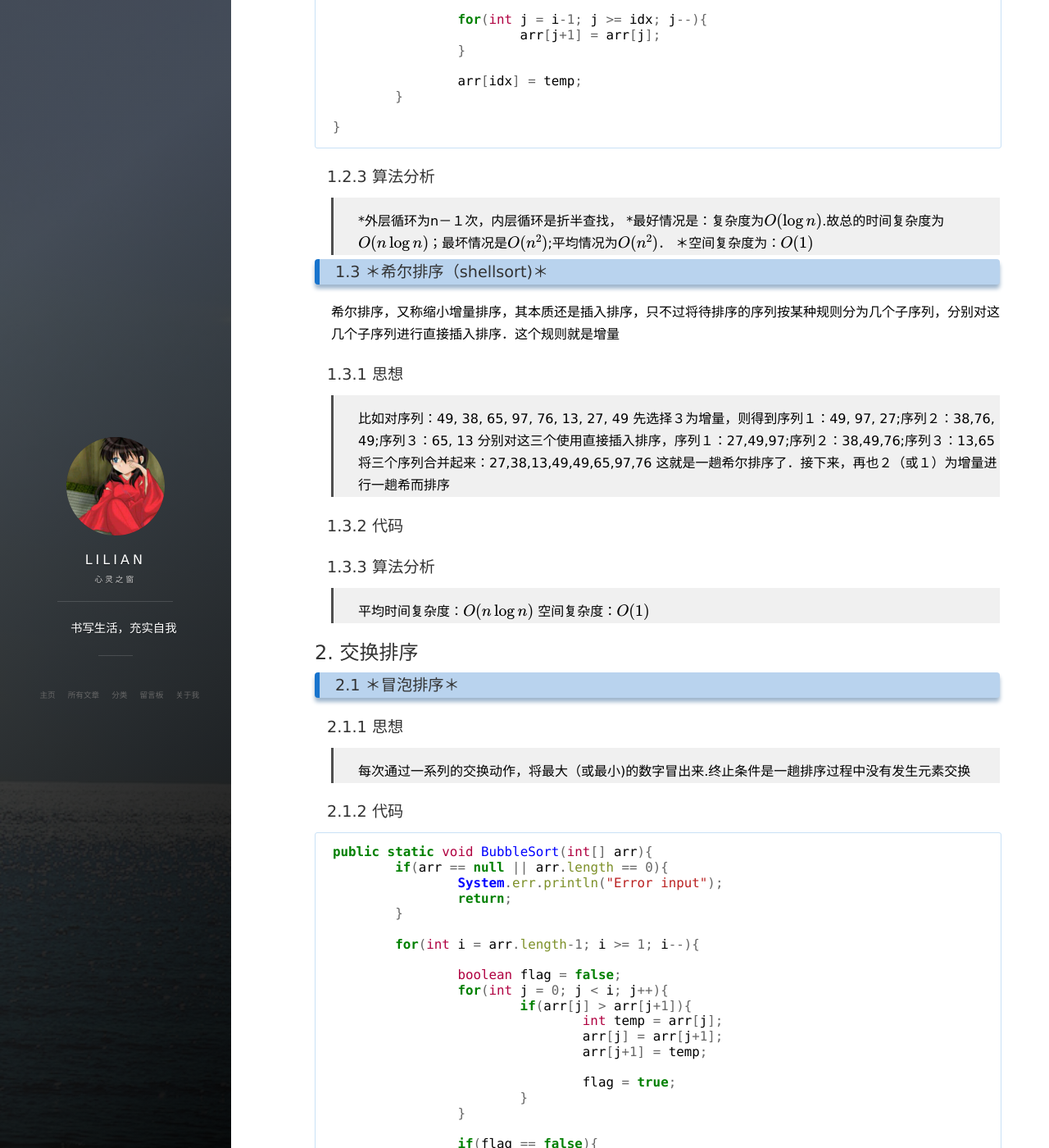
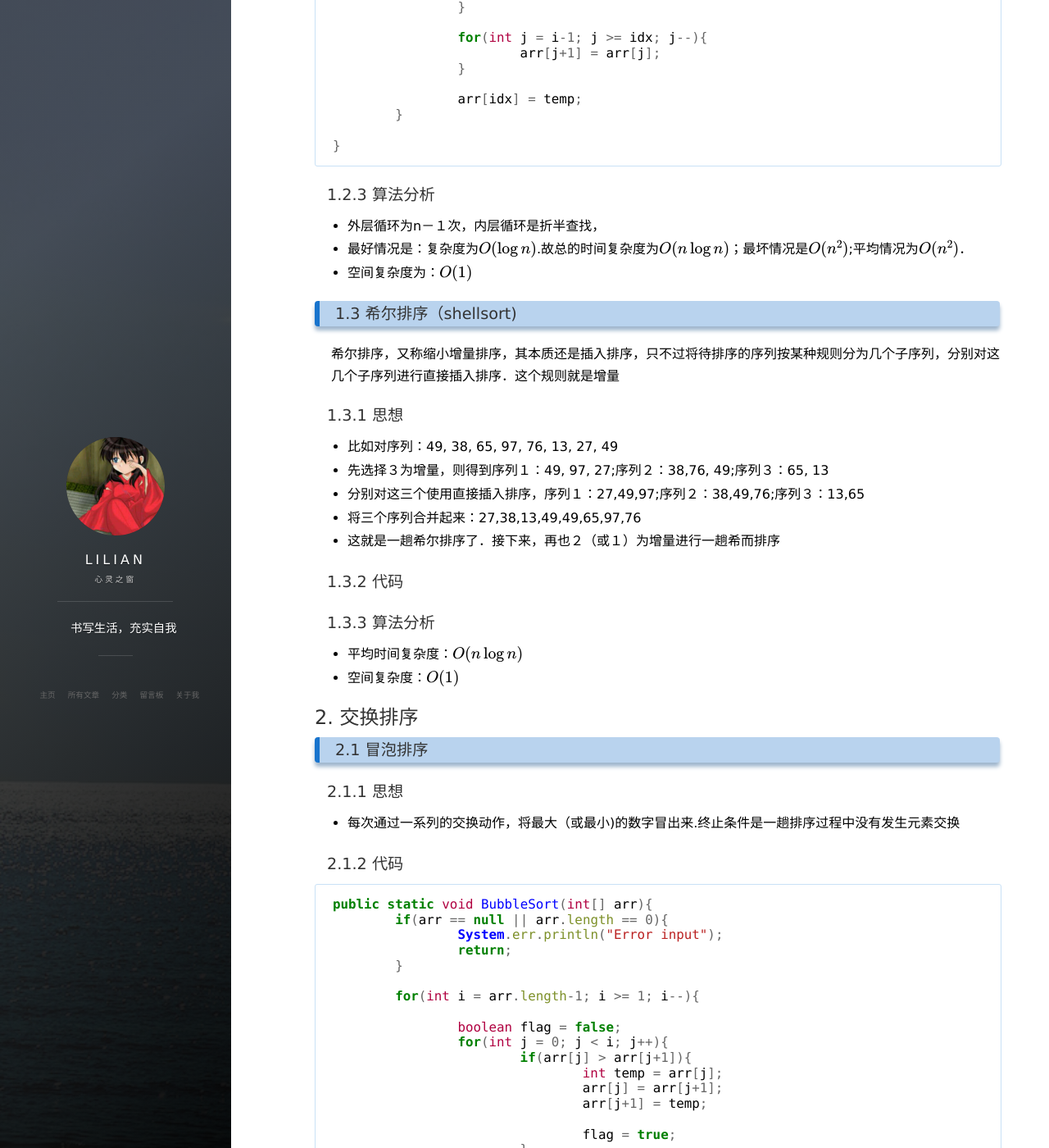
Before and after one commit to dearLilian/dearLilian.github.io, a Jekyll site: the page built from _posts/2016-07-15-SortAlgorithm.md, in a window 1280 px wide and 1400 px high, scrolled down 1794 px. Shown: the whole window at 82% size. Built offline with Jekyll 4.4.1, drawn with Linux system fonts in a browser that asks for light colours; nearby versions of some CDN libraries; formulas are drawn with MathJax 3; comment, search, counter and statistics services are not loaded; some of the changed text lies outside the part shown.

````diff
--- a/_posts/2016-07-15-SortAlgorithm.md
+++ b/_posts/2016-07-15-SortAlgorithm.md
@@ -12,7 +12,8 @@ tag: 数据结构
 ### 1.1 ＊直接插入排序＊
 
 #### 1.1.1 思想
->每次取剩下的一个元素插入到已经有序的序列中．
+
+- 每次取剩下的一个元素插入到已经有序的序列中．
 
 #### 1.1.2 代码
 
@@ -42,17 +43,17 @@ public static void InsertSort(int[] arr){
 
 
 #### 1.1.3 算法分析
->＊最好情况下：每次循环，内层都不需要比较，只有外层循环的常量级操作，时间复杂度为$O(n)$
->＊最坏情况下：内层循环每次都要比较i次，故总的执行次数是：1+2+3+...+n=n*(n-1)/2，故时间复杂度为$O(n^2)$
->＊最后平均时间复杂度为：$O(n^2)$
->＊空间复杂度：$O(1)$
+- 最好情况下：每次循环，内层都不需要比较，只有外层循环的常量级操作，时间复杂度为$O(n)$
+- 最坏情况下：内层循环每次都要比较i次，故总的执行次数是：1+2+3+...+n=n*(n-1)/2，故时间复杂度为$O(n^2)$
+- 最后平均时间复杂度为：$O(n^2)$
+- 空间复杂度：$O(1)$
 
 
 ### 1.2 ＊折半插入排序＊
 
 #### 1.2.1 思想
 
->基本思想与直接插入是一样的，区别在于寻找插入位置的方法不同，折半插入排序是采用折半查找来寻找插入位置的．
+- 基本思想与直接插入是一样的，区别在于寻找插入位置的方法不同，折半插入排序是采用折半查找来寻找插入位置的．
 
 #### 1.2.2 代码
 
@@ -97,38 +98,40 @@ public static void halfInsertSort(int[] arr){
 ```
 
 #### 1.2.3 算法分析
->*外层循环为n－１次，内层循环是折半查找，
->*最好情况是：复杂度为$O(\log n)$.故总的时间复杂度为$O(n\log n)$；最坏情况是$O(n^2)$;平均情况为$O(n^2)$．
->＊空间复杂度为：$O(1)$
+
+- 外层循环为n－１次，内层循环是折半查找，
+- 最好情况是：复杂度为$O(\log n)$.故总的时间复杂度为$O(n\log n)$；最坏情况是$O(n^2)$;平均情况为$O(n^2)$．
+- 空间复杂度为：$O(1)$
 
 
-### 1.3 ＊希尔排序（shellsort)＊
+### 1.3 希尔排序（shellsort)
+
 希尔排序，又称缩小增量排序，其本质还是插入排序，只不过将待排序的序列按某种规则分为几个子序列，分别对这几个子序列进行直接插入排序．这个规则就是增量
 
 #### 1.3.1 思想
 
->比如对序列：49, 38, 65, 97, 76, 13, 27, 49
->先选择３为增量，则得到序列１：49, 97, 27;序列２：38,76, 49;序列３：65, 13
->分别对这三个使用直接插入排序，序列１：27,49,97;序列２：38,49,76;序列３：13,65
->将三个序列合并起来：27,38,13,49,49,65,97,76
->这就是一趟希尔排序了．接下来，再也２（或１）为增量进行一趟希而排序
+- 比如对序列：49, 38, 65, 97, 76, 13, 27, 49
+- 先选择３为增量，则得到序列１：49, 97, 27;序列２：38,76, 49;序列３：65, 13
+- 分别对这三个使用直接插入排序，序列１：27,49,97;序列２：38,49,76;序列３：13,65
+- 将三个序列合并起来：27,38,13,49,49,65,97,76
+- 这就是一趟希尔排序了．接下来，再也２（或１）为增量进行一趟希而排序
 
 #### 1.3.2 代码
 
 
 #### 1.3.3 算法分析
 
->平均时间复杂度：$O(n\log n)$
->空间复杂度：$O(1)$
+- 平均时间复杂度：$O(n\log n)$
+- 空间复杂度：$O(1)$
 
 
 ## 2. 交换排序
 
-### 2.1 ＊冒泡排序＊
+### 2.1 冒泡排序
 
 #### 2.1.1 思想
 
->每次通过一系列的交换动作，将最大（或最小)的数字冒出来.终止条件是一趟排序过程中没有发生元素交换
+- 每次通过一系列的交换动作，将最大（或最小)的数字冒出来.终止条件是一趟排序过程中没有发生元素交换
 
 
 #### 2.1.2 代码
@@ -162,14 +165,14 @@ public static void BubbleSort(int[] arr){
 
 #### 2.1.3 算法分析
 
->时间复杂度：最好$O(n)$最坏$O(n^2)$平均$O(n^2)$
->空间复杂度：$O(1)$
+- 时间复杂度：最好$O(n)$最坏$O(n^2)$平均$O(n^2)$
+- 空间复杂度：$O(1)$
 
-### 2.2 ＊快速排序＊
+### 2.2 快速排序
 
 #### 2.2.1 思想
 
-＞快速排序也是＂交换＂类的排序，它的基本思想是找出一个枢纽，使得在它左边的比它小，右边的比它大．
+- 快速排序也是＂交换＂类的排序，它的基本思想是找出一个枢纽，使得在它左边的比它小，右边的比它大．
 
 #### 2.2.2 代码
 
@@ -268,9 +271,10 @@ public void QuickSort(char[] arr, int start, int end){
 ```
 
 #### 2.2.3 算法分析
->时间复杂度：最好$O(n\log_2 n)$，平均$O(n\log_2 n)$，最坏：$O(n^2)$
->空间复杂度$O(\log_2 n)$
->快速排序是所有排序算法中最好的．
+
+- 时间复杂度：最好$O(n\log_2 n)$，平均$O(n\log_2 n)$，最坏：$O(n^2)$
+- 空间复杂度$O(\log_2 n)$
+- 快速排序是所有排序算法中最好的．
 
 
 ## 3. 选择排序
@@ -278,7 +282,8 @@ public void QuickSort(char[] arr, int start, int end){
 ### 3.1 简单选择排序
 
 #### 3.1.1 思路：
->简单选择排序采用最简单的选择方式，从头至尾顺序扫描序列，找出最小的一个记录，和第一个记录交换，接着从剩下的记录中继续这种选择和交换，最终使序列有序．
+
+- 简单选择排序采用最简单的选择方式，从头至尾顺序扫描序列，找出最小的一个记录，和第一个记录交换，接着从剩下的记录中继续这种选择和交换，最终使序列有序．
 
 #### 3.1.2 代码：
 
@@ -311,8 +316,9 @@ public static void SimpleSelectSort(int[] arr){
 ```
 
 #### 3.1.3 算法分析：
->时间复杂度：$O(n^2)$
->空间复杂度：$O(1)$
+
+- 时间复杂度：$O(n^2)$
+- 空间复杂度：$O(1)$
 
 ### 3.2 堆排序
 
@@ -385,8 +391,9 @@ public static void heapSort(int[] arr){
 ```
 
 #### 3.2.3 算法分析：
-> 时间复杂度：$O(n\log _2 n)$
-> 空间复杂度：$O(1)$
+
+- 时间复杂度：$O(n\log _2 n)$
+- 空间复杂度：$O(1)$
 
 
 ## 4. 归并排序
@@ -395,39 +402,42 @@ public static void heapSort(int[] arr){
 
 #### 4.1.1 思路
 
-> 初始状态是每个元素是一个子序列，然后两两合并，形成了几个两个元素的子序列，．．．．，依次合并下去，直到合并为一个有序序列．
+- 初始状态是每个元素是一个子序列，然后两两合并，形成了几个两个元素的子序列，．．．．，依次合并下去，直到合并为一个有序序列．
 
 #### 4.1.2 代码
 
 
 #### 4.1.3 算法分析
 
-> 时间复杂度：$O(n\log _2 n)$
-> 空间复杂度：$O(n)$
+- 时间复杂度：$O(n\log _2 n)$
+- 空间复杂度：$O(n)$
 
 ## 5. 基数排序
 
 #### 5.1.1 算法分析
 
-> 时间复杂度：$O(d(n+r_d))$
-> 空间复杂度：$O(r_d)$
+- 时间复杂度：$O(d(n+r_d))$
+- 空间复杂度：$O(r_d)$
 
 
 # 二、排序算法的对比
 
 ## 1. 时间复杂度
-> ＂快些以$O(n\log _2 n)$的速度归队＂
-> 即快，希，归，堆都是$O(n\log _2 n)$，其他都是$O(n^2)$，基数排序例外，是$O(d(n+r_d))$
+
+- ＂快些以$O(n\log _2 n)$的速度归队＂
+- 即快，希，归，堆都是$O(n\log _2 n)$，其他都是$O(n^2)$，基数排序例外，是$O(d(n+r_d))$
 
 ## 2. 空间复杂度：
-> 快排$O(\log _2n)$
-> 归并$O(n)$
-> 基数$O(r_d)$
-> 其他$O(1)$
+
+- 快排$O(\log _2n)$
+- 归并$O(n)$
+- 基数$O(r_d)$
+- 其他$O(1)$
 
 ## 3. 稳定性
-> ＂心情不稳定，快些找一堆朋友聊天吧＂
-> 即不稳定的有：快，希，堆
+
+- ＂心情不稳定，快些找一堆朋友聊天吧＂
+- 即不稳定的有：快，希，堆
 
 
 ## 4. 其他性质
````
Also changed, not shown: _posts/2016-08-04-BaiduInterviewAboutDataMining.md (+17 -12 lines), _posts/2016-11-08-LatexCiteBib.md (+19 -18 lines), _posts/2016-12-09-HowToCreateBlog.md (+66 -63 lines), _posts/2016-12-11-VIMtutorial.md (deleted, +0 -8 lines), _posts/2016-12-12-typeno.md (+1 -0 lines).
